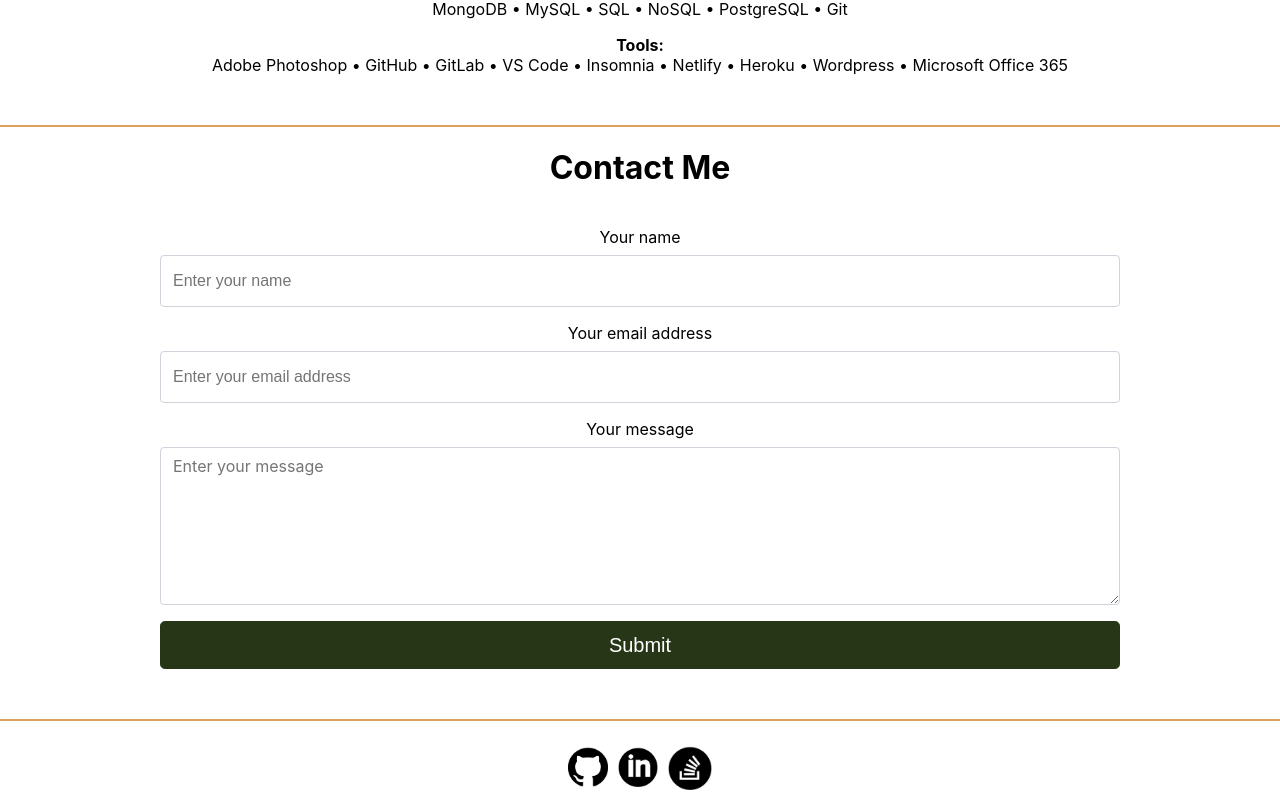
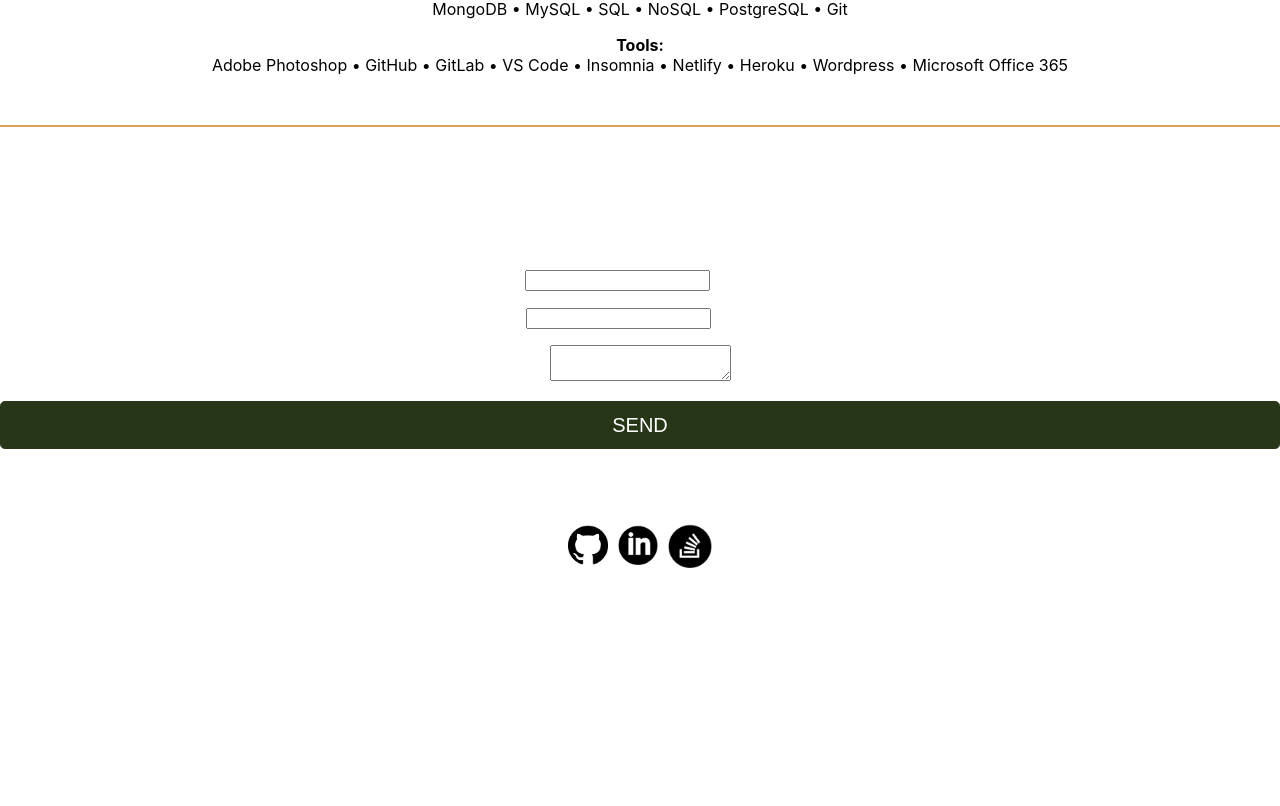
Before and after one commit to jenstem/react-portfolio, a React (Create React App) app: page / in a window 1280 px wide. Shown: the part 6623-7429 px from the top of the page. After the commit the page ends 7207 px from the top, so only its background shows below. Built offline with nearby package versions, Linux system fonts and the light colour scheme.

Commit message:
Revise contact form

```diff
--- a/src/Pages/contact.js
+++ b/src/Pages/contact.js
@@ -1,101 +1,180 @@
+// import React, { useState, useRef } from 'react';
+// import './contact.css';
+// import { validateEmail } from '../utils/helpers';
+// import emailjs from '@emailjs/browser';
+// import { toast } from "sonner"
+
+// export default function Contact() {
+//     const [formState, setFormState] = useState({ name: '', email: '', message: '' });
+//     const [errorMessage, setErrorMessage] = useState('');
+//     const { name, email, message } = formState;
+//     const form = useRef();
+//     const handleSubmit = (e) => {
+//         e.preventDefault();
+//         emailjs.sendForm('service_srhstmv', 'template_fcjmcqq', form.current, {
+//                 publicKey: 'sN5KxwZnnbauM-BBg',
+//             })
+//             .then(
+//                 () => {
+//                     toast.success("Message sent successfully"),
+//                     console.log('SUCCESS! Message sent.');
+//                 },
+//                 (error) => {
+//                     toast.error("Message not sent"),
+//                     console.log('FAILED...', error.text);
+//                 },
+//             );
+//         if (!errorMessage) {
+//             console.log('Submit Form', formState);
+//         }
+//         e.target.reset();
+//     };
+
+//     const handleChange = (e) => {
+//         if (e.target.name === "email") {
+//             const isValid = validateEmail(e.target.value);
+//             if (!isValid) {
+//                 setErrorMessage('Your email is invalid');
+//             } else {
+//                 setErrorMessage('');
+//             }
+//         } else {
+//             if (!e.target.value.length) {
+//                 setErrorMessage(`${e.target.name} is required`);
+//             } else {
+//                 setErrorMessage('');
+//             }
+//         }
+//         if (!errorMessage) {
+//             setFormState({ ...formState, [e.target.name]: e.target.value });
+//             console.log('Handle Form', formState);
+//         }
+//     };
+//     return (
+//         <div id="contact">
+//             <div className="contact-form">
+//                 <div className="contact-container-one">
+//                     <h1 id="Contact" className="contact-me">Contact Me</h1>
+//                 </div>
+//                 <div className="contact-container">
+//                     <div className="contact-container-second">
+//                         <div className="form-container">
+//                             <form id="contact-form-id" ref={form} onSubmit={handleSubmit} className="contact-form-class" method="post" action="contact-form-process.php">
+
+//                                 <div className="contact-form-group">
+//                                     <label name="Name" className="contact-label">Your name</label>
+//                                     <div className="contact-input-group">
+//                                         <input type="text" id="Name" name="user_name" className="contact-form-control" defaultValue={name} onBlur={handleChange} placeholder="Enter your name" required />
+//                                     </div>
+//                                 </div>
+
+//                                 <div className="contact-form-group">
+//                                     <label name="Email" className="contact-label">Your email address</label>
+//                                     <div className="contact-input-group">
+//                                         <input type="email" id="Email" name="user_email" defaultValue={email} onBlur={handleChange} className="contact-form-control" placeholder="Enter your email address" required />
+//                                     </div>
+//                                 </div>
+
+//                                 <div className="contact-form-group">
+//                                     <label name="Message" className="contact-label">Your message</label>
+//                                     <div className="contact-input-group">
+//                                         <textarea id="Message" name="message" defaultValue={message} onBlur={handleChange} className="contact-form-control" rows="6" maxLength="3000" placeholder="Enter your message" required></textarea>
+//                                         {errorMessage && (
+//                                             <div>
+//                                                 <p className="error-text">{errorMessage}</p>
+//                                             </div>
+//                                         )}
+//                                     </div>
+//                                 </div>
+//                                 <div className="contact-form-group">
+//                                     <button type="submit" id="contact-button" className="contact-btn contact-btn-primary contact-btn-lg contact-btn-block">Submit</button>
+//                                 </div>
+
+//                             </form>
+//                         </div>
+//                     </div>
+//                 </div>
+//             </div>
+//             <div className="bar"></div>
+//         </div>
+//     );
+// };
+
+
 import React, { useState, useRef } from 'react';
 import './contact.css';
 import { validateEmail } from '../utils/helpers';
 import emailjs from '@emailjs/browser';
 import { toast } from "sonner"
 
+const SmallLoader = () => {
+    return <div className="small--Loader"></div>
+}
+
 export default function Contact() {
-    const [formState, setFormState] = useState({ name: '', email: '', message: '' });
-    const [errorMessage, setErrorMessage] = useState('');
-    const { name, email, message } = formState;
-    const form = useRef();
+    const [sending, setSending] = useState(null)
+    const form = useRef()
+
     const handleSubmit = (e) => {
-        e.preventDefault();
-        emailjs.sendForm('service_srhstmv', 'template_fcjmcqq', form.current, {
-                publicKey: 'sN5KxwZnnbauM-BBg',
-            })
+        e.preventDefault()
+
+        setSending(true)
+        emailjs
+            .sendForm(
+                'service_srhstmv', 'template_fcjmcqq', form.current, e.target, {
+                    publicKey: 'sN5KxwZnnbauM-BBg'})
             .then(
-                () => {
-                    toast.success("Message sent successfully"),
-                    console.log('SUCCESS! Message sent.');
+                (result) => {
+                    if (result.text === "OK") {
+                        setSending(false)
+                        toast.success("Message sent successfully!")
+                    }
+                    console.log(result.text)
                 },
                 (error) => {
-                    toast.error("Message not sent"),
-                    console.log('FAILED...', error.text);
+                    console.log(error.text)
+                    toast.success("Unable to send message, please try again!")
                 },
-            );
-        if (!errorMessage) {
-            console.log('Submit Form', formState);
+            )
+        e.target.reset()
     }
-        e.target.reset();
-    };
 
-    const handleChange = (e) => {
-        if (e.target.name === "email") {
-            const isValid = validateEmail(e.target.value);
-            if (!isValid) {
-                setErrorMessage('Your email is invalid');
-            } else {
-                setErrorMessage('');
-            }
-        } else {
-            if (!e.target.value.length) {
-                setErrorMessage(`${e.target.name} is required`);
-            } else {
-                setErrorMessage('');
-            }
-        }
-        if (!errorMessage) {
-            setFormState({ ...formState, [e.target.name]: e.target.value });
-            console.log('Handle Form', formState);
-        }
-    };
     return (
-        <div id="contact">
+        <div className="contact" id="contact">
+
             <div className="contact-form">
                 <div className="contact-container-one">
                 <h1 id="Contact" className="contact-me">Contact Me</h1>
+/               </div>
+                {/* <div className="contact--info" data-aos="fade-right" data-aos-duration="1000">
+                    <div className="contact--icon">
+                        <span>Tampa, Florida</span>
                     </div>
-                <div className="contact-container">
-                    <div className="contact-container-second">
-                        <div className="form-container">
-                            <form id="contact-form-id" ref={form} onSubmit={handleSubmit} className="contact-form-class" method="post" action="contact-form-process.php">
 
+                    <div className="contact--icon">
+                        <span>wdiazdev@gmail.com</span>
+                    </div>
+                </div> */}
+
+                <form ref={form} onSubmit={handleSubmit} className="contact-form-group">
                     <div className="contact-form-group">
-                                    <label name="Name" className="contact-label">Your name</label>
-                                    <div className="contact-input-group">
-                                        <input type="text" id="Name" name="user_name" className="contact-form-control" defaultValue={name} onBlur={handleChange} placeholder="Enter your name" required />
-                                    </div>
+                        <input type="text" name="user_name" required="required" />
+                        <span>Name</span>
                     </div>
 
                     <div className="contact-form-group">
-                                    <label name="Email" className="contact-label">Your email address</label>
-                                    <div className="contact-input-group">
-                                        <input type="email" id="Email" name="user_email" defaultValue={email} onBlur={handleChange} className="contact-form-control" placeholder="Enter your email address" required />
-                                    </div>
+                        <input type="email" name="user_email" required="required" />
+                        <span>Email</span>
                     </div>
 
                     <div className="contact-form-group">
-                                    <label name="Message" className="contact-label">Your message</label>
-                                    <div className="contact-input-group">
-                                        <textarea id="Message" name="message" defaultValue={message} onBlur={handleChange} className="contact-form-control" rows="6" maxLength="3000" placeholder="Enter your message" required></textarea>
-                                        {errorMessage && (
-                                            <div>
-                                                <p className="error-text">{errorMessage}</p>
+                        <textarea name="message" required="required" placeholder="" />
                     </div>
-                                        )}
-                                    </div>
-                                </div>
-                                <div className="contact-form-group">
-                                    <button type="submit" id="contact-button" className="contact-btn contact-btn-primary contact-btn-lg contact-btn-block">Submit</button>
-                                </div>
-
+                    <button type="submit" id="contact-button" className="contact-btn contact-btn-primary contact-btn-lg contact-btn-block">
+                        {sending ? <SmallLoader /> : "SEND"}
+                    </button>
                 </form>
             </div>
         </div>
-                </div>
-            </div>
-            <div className="bar"></div>
-        </div>
-    );
-};
+    )
+}
```
Lines whose indentation alone changed are shown as unchanged.
